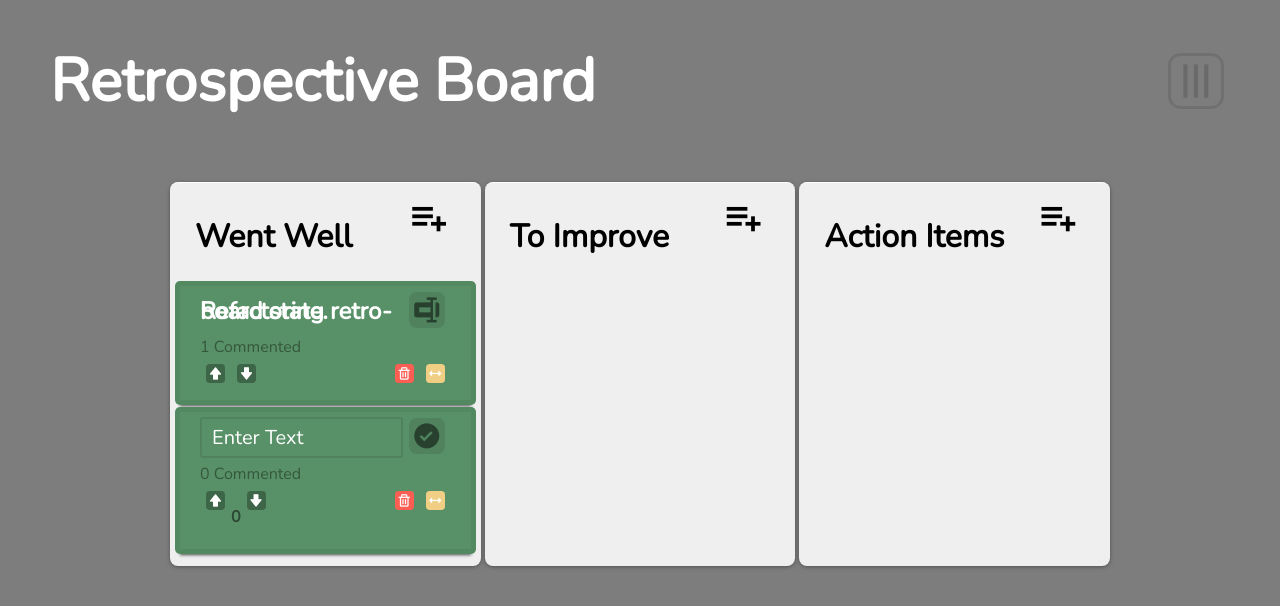
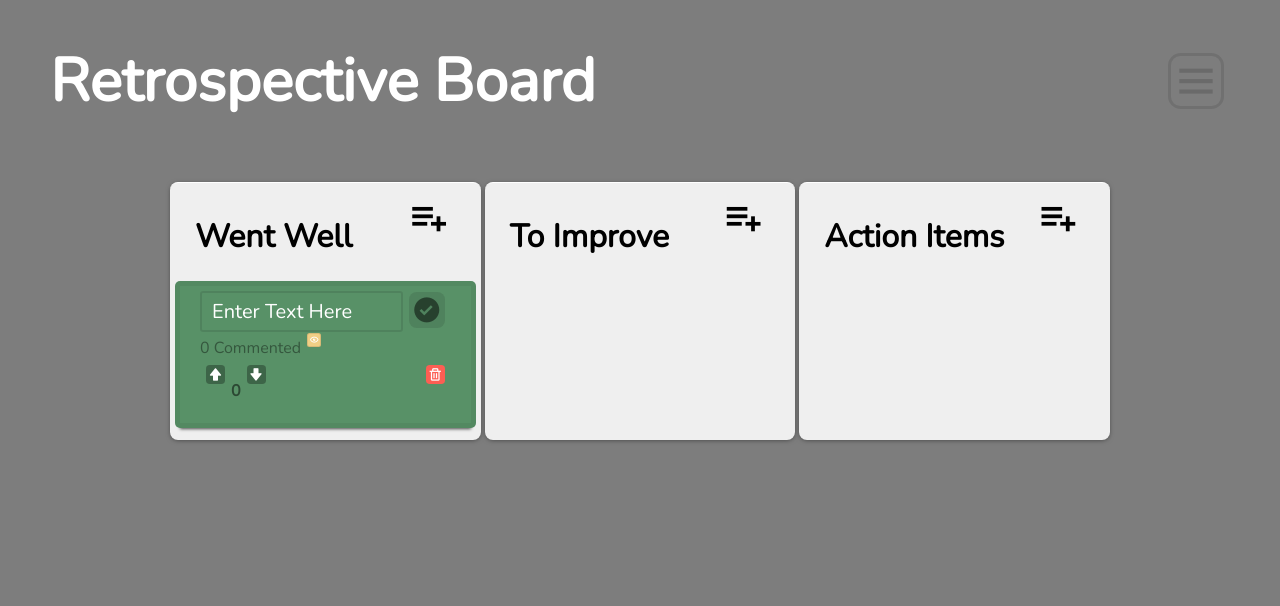
Before and after one commit to dmithree/retro-board, a React (Create React App) app: page / in a window 1280 px wide. Both pictures are taken after a click on the button 427 px from the left and 236 px from the top of the page. Shown: the top 606 px of the page. Built offline with nearby package versions, Linux system fonts and the light colour scheme.

Commit message:
Update, bugs to fix

```diff
--- a/src/App.css
+++ b/src/App.css
@@ -3,7 +3,7 @@
 
 .App {
   display: flex;
-  flex-direction: row;
+  /* flex-direction: row; */
   justify-content: space-between;
   padding: 0 10%;
   background-color: #7d7d7d;
@@ -19,6 +19,7 @@
   border: none;
 }
 .top button i {
+  cursor: pointer;
   font-size: 50px;
   padding: 0;
   color: rgba(0,0,0,0.15);
--- a/src/App.js
+++ b/src/App.js
@@ -8,6 +8,9 @@ import Board from './components/container/board';
 // import Card from './components/element/card'
 
 function App() {
+  const [layoutIcon, setLayoutIcon] = React.useState('');
+  const [layout, setLayout] = React.useState({flexDirection:'row'});
+
   // const [state, setState] = React.useContext(StateContext);
   // const [wentWell, setWentWell] = useState([]);
   // const [toImprove, setToImprove] = useState([]);
@@ -25,13 +28,20 @@ function App() {
   //   actionItems:[]
   // });
   // console.log("state: ", state);
+
+  const handleLayout = () => {
+    layoutIcon !== '' ? setLayoutIcon('') : setLayoutIcon('bx-rotate-90');
+    layout.flexDirection === 'row' ? setLayout({flexDirection:'column'}) : setLayout({flexDirection:'row'});
+  };
+
   return (
     <StateProvider>
       <div className='top'>
         <h1>Retrospective Board</h1>
-        <button><i className='bx bx-menu bx-rotate-90 bx-border'></i></button>
+        <button onClick={handleLayout}><i className={'bx bx-menu bx-border '+layoutIcon}></i></button>
       </div>
-      <div className="App">
+      <div className="App" style={layout}>
+
         <Board title="Went Well" board="wentWell" cardColor="#589167" />
         <Board title="To Improve" board="toImprove" cardColor="#df7861" />
         <Board title="Action Items" board="actionItems" cardColor="#6384b3" />
--- a/src/components/container/board.css
+++ b/src/components/container/board.css
@@ -1,6 +1,7 @@
 .board {
-  /* display: flex; */
-  /* flex-direction: column; */
+  display: flex;
+  flex-direction: column;
+  align-items:stretch;
   width: 100%;
   margin: 20px 2px;
   padding: 10px 5px;
@@ -25,3 +26,16 @@
   background: none;
   font-size: 45px;
 }
+.board .dropbox{
+  background-color: #ccc;
+  border: 5px dashed rgba(0,0,0,0.2);
+  margin: 5px;
+  border-radius: 5px;
+  height: 150px;
+  transition: all 0.1s ease-in 0.2s;
+}
+.board .dropbox:hover {
+  box-shadow: inset 0 0 5px -1px rgba(0,0,0,0.5), 0 15px 5px rgba(0,0,0,0.5);
+  transform: scale(1.04);
+  border-color: #83a4d3;
+}
--- a/src/components/container/board.jsx
+++ b/src/components/container/board.jsx
@@ -7,6 +7,40 @@ import {StateContext} from '../../contexts/stateContext';
 function Board(props) {
   const [state, setState] = React.useContext(StateContext);
   const [animation, setAnimation] = React.useState('');
+  const [dropBox, setDropBox] = React.useState({});
+
+  const drop = e => {
+    e.preventDefault();
+    setAnimation('animated bounceIn');
+    setDropBox({});
+    e.target.style.padding = 'auto';
+    const id = e.dataTransfer.getData('id');
+    const board = e.dataTransfer.getData('board');
+
+    const stateCopy = {...state};
+    const card = stateCopy[board].filter(i => parseInt(i.id) === parseInt(id));
+    const newBoard = stateCopy[board].filter(i => parseInt(i.id) !== parseInt(id));
+    //
+    stateCopy[board] = newBoard;
+    //
+    // console.log(newBoard);
+    // board -> origin
+    // props.board -> destination
+
+    stateCopy[props.board].push(card[0]);
+
+    // THE IDS HAVE TO BE UNIQUE
+
+    // console.log({card});
+
+    setState(stateCopy);
+    console.log(state);
+    // const card = document.getElementById(id);
+    // e.target.appendChild(card);
+
+
+    // card.style.display='block';
+  };
 
   const createCard = () => {
     setAnimation('animated bounceIn');
@@ -25,8 +59,8 @@ function Board(props) {
     setState(stateCopy);
   };
   return (
-    <div className="board ">
-      <div className='header'>
+    <div className="board" onDrop={drop} onDragOver={ e=>e.preventDefault() } style={dropBox}>
+      <div className='header' onDragOver={e=> e.stopPropagation()}>
         <h1>{props.title}</h1>
         <button onClick={createCard}><i className='bx bx-list-plus'></i></button>
       </div>
@@ -34,6 +68,7 @@ function Board(props) {
           state[props.board].map((item, idx) => {
             return <div className={animation} key={'card-'+idx}>
               <Card
+                setDropBox={setDropBox}
                 bg={props.cardColor}
                 key={idx}
                 board={props.board}
--- a/src/components/element/card.css
+++ b/src/components/element/card.css
@@ -50,6 +50,9 @@
   color: white;
 }
 
+.comments {
+  display: flex;
+}
 .comments p {
   color: rgba(0,0,0, 0.4);
   line-height: 0;
@@ -74,12 +77,14 @@
   font-size: 15px;
   background-color: #fd5e53;
 }
-.opts button .bx-move-horizontal, .opts button .bxs-upvote, .opts button .bxs-downvote {
+.comments button .bx-show-alt, .opts button .bxs-upvote, .opts button .bxs-downvote {
   color: #fff;
   padding: 2px;
   font-size: 15px;
   background-color: rgba(0,0,0,0.3);
 }
-.opts button .bx-move-horizontal {
+.comments button .bx-show-alt {
     background-color: #f0cf85;
+    padding: 1px;
+    font-size: 10px;
 }
--- a/src/components/element/card.jsx
+++ b/src/components/element/card.jsx
@@ -6,18 +6,26 @@ import { StateContext } from '../../contexts/stateContext';
 function Card(props) {
   const [state, setState] = React.useContext(StateContext);
   const [animation, setAnimation] = React.useState('');
-  const [newText, setNewText] = React.useState('');
+  const [text, setText] = React.useState(props.item.text);
+  const [validation, setValidation] = React.useState({style:{},class:''});
+  const [edit, setEdit] = React.useState(true);
 
   const deleteCard = () => {
     setAnimation('animated bounceOut');
-    setNewText('');
     setTimeout(()=>{
+      setAnimation('');
       const stateCopy = {...state};
       const boardCopy = stateCopy[props.board].filter((i)=> i.id !== props.item.id);
       stateCopy[props.board] = boardCopy;
       setState(stateCopy);
-      setAnimation('');
+
+      // text === '' && setEdit(true);
+      // !edit && setText('');
+      // !edit && setText('');
+
+      // setText('');
     },750);
+    // text === ''
   };
 
   const poll = ballot => {
@@ -34,32 +42,43 @@ function Card(props) {
   const saveNewText = () => {
     const stateCopy = {...state};
     stateCopy[props.board].forEach((item)=>{
-      const copyItem = {...item};
+      const noItem = {...item};
       item.id === props.item.id
-        ? item.text = newText
-        : item = copyItem;
+        ? item.text = text
+        : item = noItem;
     });
     setState(stateCopy);
-    setNewText('');
+    text === '' ? setValidation({style:{borderColor:'#eb4d55'},class:'animated shake'}) : setEdit(false);
+    // edit && setText('');
+    setTimeout(()=>{
+      edit ? setValidation({style:{borderColor:'auto'},class:''}) : setValidation({style:{},class:''});
+    },650)
   };
 
+  const showInput = <><input onChange={e => setText(e.target.value)} value={text} type='text' placeholder='Enter Text Here' style={validation.style} className={validation.class} /><button onClick={saveNewText}><i className='bx bxs-check-circle bx-border'></i></button></>;
+  const showText = <><h2>{props.item.text}</h2><button onClick={() => setEdit(true)}><i className='bx bxs-rename bx-border'></i></button></>;
 
+  //  REFACTOR THE WHOLE EDIT THING
 
-  const edit = <><input onChange={e => setNewText(e.target.value)} value={newText} type='text' placeholder='Enter Text' /><button onClick={saveNewText}><i className='bx bxs-check-circle bx-border'></i></button></>;
-  const noedit = <><h2>{props.item.text}</h2><button onClick={saveNewText}><i className='bx bxs-rename bx-border'></i></button></>;
-
+  const dragStart = e => {
+    e.persist();
+    props.setDropBox({padding:'0 0 150px'})
+    e.dataTransfer.setData('id', e.target.id);
+    e.dataTransfer.setData('board', props.board);
+  };
 
   return(
-    <div className={'card '+animation} style={{backgroundColor: props.bg}}>
+    <div className={'card '+animation} style={{backgroundColor: props.bg}} draggable={true} onDragStart={dragStart} onDragOver={e=> e.stopPropagation()} id={props.item.id}>
       <div className='content'>
         {
-          props.item.text === "" ? edit : noedit
+          edit ? showInput : showText
         }
       </div>
       <div className='comments'>
         <p>{props.item.comment.length} Commented</p>
-        <div className='showCom'></div>
+        <button><i className='bx bx-show-alt bx-border'></i></button>
       </div>
+      <div className='showCom'></div>
       <div className='opts'>
         <div className='left'>
           <button onClick={()=>poll(true)}><i className='bx bxs-upvote bx-border'></i></button>
@@ -68,7 +87,6 @@ function Card(props) {
         </div>
         <div className='right'>
           <button onClick={deleteCard}><i className='bx bx-trash bx-border'></i></button>
-          <button><i className='bx bx-move-horizontal bx-border'></i></button>
         </div>
       </div>
     </div>
--- a/src/contexts/stateContext.jsx
+++ b/src/contexts/stateContext.jsx
@@ -3,19 +3,13 @@ import React, { useState, createContext } from 'react';
 export const StateContext = createContext();
 
 export const StateProvider = ({children}) => {
-  const p = parseInt(10);
-  const [state, setState] = useState({
-    wentWell:[
-      {
-        id:0,
-        text:'Refactoring retro-board state.',
-        like:p,
-        comment:['Refactor code to use Context.']
-      }
-    ],
-    toImprove:[],
-    actionItems:[]
-  });
+  const [state, setState] = useState(
+    {
+      wentWell:[],
+      toImprove:[],
+      actionItems:[]
+    }
+  );
   // console.log(state);
   return (
     <StateContext.Provider value={[state, setState]}>
```
